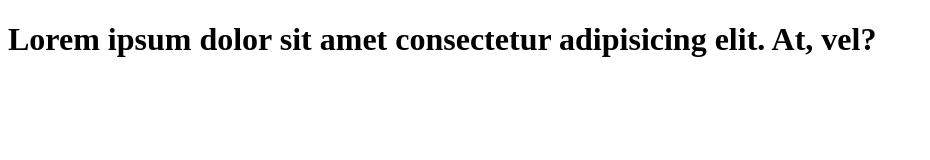
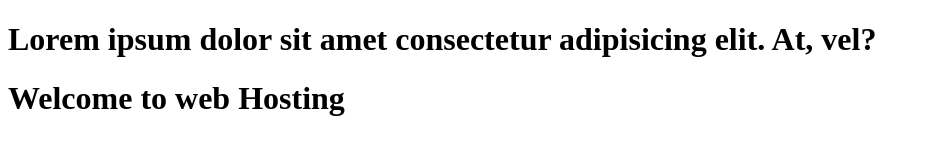
Before and after one commit to yaserrock7896/Repo-Number1, a plain HTML site: page Index.html in a window 1280 px wide. Shown: the whole page, without its empty margins (0-930 px from the left). Drawn offline with Linux system fonts and the light colour scheme.

Commit message:
Update Index.html

```diff
--- a/Index.html
+++ b/Index.html
@@ -7,5 +7,6 @@
 </head>
 <body>
     <h1> Lorem ipsum dolor sit amet consectetur adipisicing elit. At, vel? </h1>
+    <h1> Welcome to web Hosting </h1>
 </body>
 </html>
```
